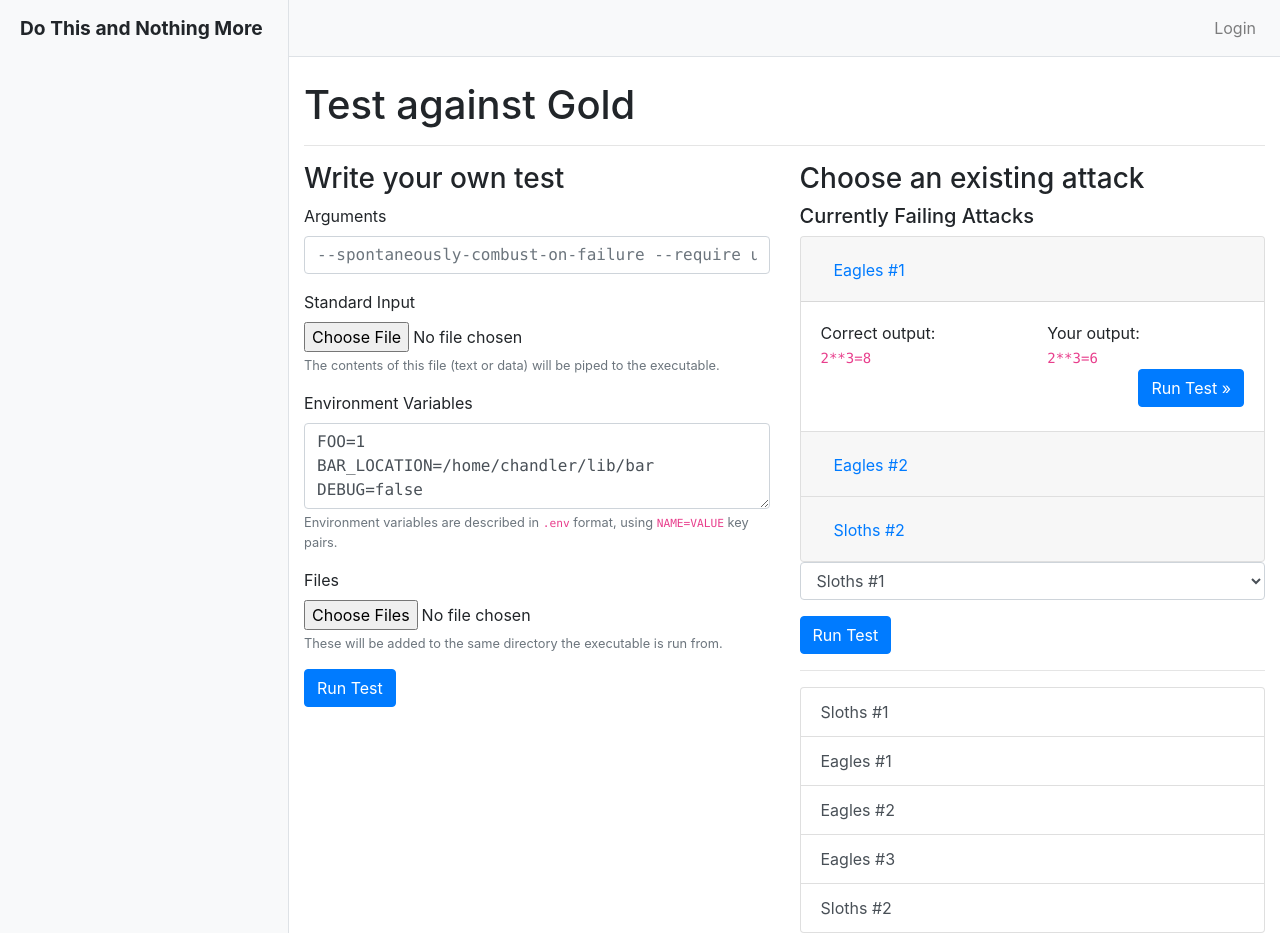
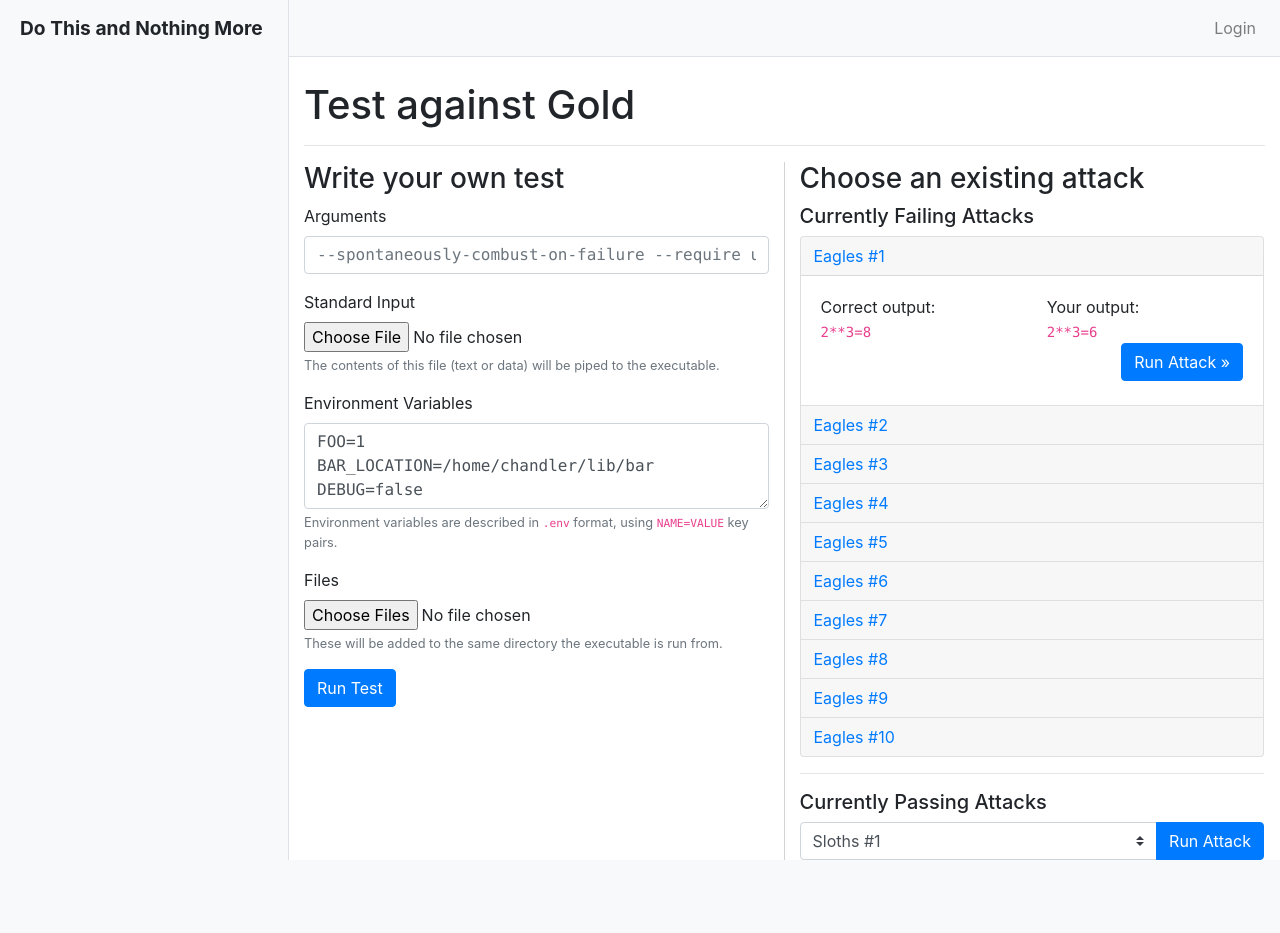
Before and after one commit to UMDLARS/dtanm, a Flask app: template scorer/scorer/templates/test_against_gold.html in a window 1280 px wide. After the commit the page ends 860 px from the top, so only its background shows below. Run offline with Flask 2, Linux system fonts and the light colour scheme; the template is opened without the code that fills it, so the values that code supplies are empty; parts of the project's set-up code (start-up, migrations or seed data) failed here and were passed over; some libraries are stand-ins or nearby versions.

Commit message:
Update "Choose an existing attack" against gold UI

```diff
--- a/scorer/scorer/templates/test_against_gold.html
+++ b/scorer/scorer/templates/test_against_gold.html
@@ -4,7 +4,7 @@
 
 {% block content %}
 <div class="row">
-    <div class="col-md">
+    <div class="col-md-6" style="border-right:1px solid lightgray">
         <form>
             <h3>Write your own test</h3>
             <div class="form-group">
@@ -42,22 +42,22 @@
         </form>
 
     </div>
-    <div class="col-md">
+    <div class="col-md-6" style="border-left:1px solid lightgray; margin-left:-1px;">
+        <h3>Choose an existing attack</h3>
         <form>
-            <h3>Choose an existing attack</h3>
             <h5>Currently Failing Attacks</h5>
             <div class="accordion" id="accordionExample">
+                {% for n in range(10) %}
                 <div class="card">
-                        <div class="card-header" id="headingOne">
-                            <h2 class="mb-0">
-                                <button class="btn btn-link" type="button" data-toggle="collapse" data-target="#collapse1"
-                                    aria-expanded="true" aria-controls="collapseOne">
-                                    Eagles #1
+                    <div class="card-header" style="padding:0px;cursor:pointer" data-toggle="collapse"
+                        data-target="#collapse{{ n }}">
+                        <button class="btn btn-link" type="button">
+                            Eagles #{{ n+1 }}
                         </button>
-                            </h2>
                     </div>
 
-                        <div id="collapse1" class="collapse show" aria-labelledby="headingOne" data-parent="#accordionExample">
+                    <div id="collapse{{ n }}" class="collapse {{ "show" if loop.first else "" }}"
+                        data-parent="#accordionExample">
                         <div class="card-body">
                             <div class="row">
                                 <div class="col-sm">
@@ -67,82 +67,32 @@
                                     Your output:<br /><code>2**3=6</code>
                                 </div>
                             </div>
-                                <button class="btn btn-primary float-right mb-4">Run Test
-                                    &raquo;</button>
+                            <a class="btn btn-primary float-right mb-4" href="#">Run Attack
+                                &raquo;</a>
                         </div>
                     </div>
                 </div>
-                    <div class="card">
-                        <div class="card-header" id="headingTwo">
-                            <h2 class="mb-0">
-                                <button class="btn btn-link collapsed" type="button" data-toggle="collapse"
-                                    data-target="#collapseTwo" aria-expanded="false" aria-controls="collapseTwo">
-                                    Eagles #2
-                                </button>
-                            </h2>
+                {% else %}
+                <span style="color:slategray;">Currently, no attacks are failing.</span>
+                {% endfor %}
             </div>
-                        <div id="collapseTwo" class="collapse" aria-labelledby="headingTwo" data-parent="#accordionExample">
-                            <div class="card-body">
-                                <div class="row">
-                                    <div class="col-sm">
-                                        Correct output:<br /><code>2**3=8</code>
-                                    </div>
-                                    <div class="col-sm">
-                                        Your output:<br /><code>2**3=6</code>
-                                    </div>
-                                </div>
-                                <button class="btn btn-primary float-right mb-4">Run Test
-                                    &raquo;</button>
-                            </div>
-                        </div>
-                    </div>
-                    <div class="card">
-                        <div class="card-header" id="headingThree">
-                            <h2 class="mb-0">
-                                <button class="btn btn-link collapsed" type="button" data-toggle="collapse"
-                                    data-target="#collapseThree" aria-expanded="false" aria-controls="collapseThree">
-                                    Sloths #2
-                                </button>
-                            </h2>
-                        </div>
-                        <div id="collapseThree" class="collapse" aria-labelledby="headingThree" data-parent="#accordionExample">
-                            <div class="card-body">
-                                <div class="row">
-                                    <div class="col-sm">
-                                        Correct output:<br /><code>2**3=8</code>
-                                    </div>
-                                    <div class="col-sm">
-                                        Your output:<br /><code>2**3=6</code>
-                                    </div>
-                                </div>
-                                <button class="btn btn-primary float-right mb-4">Run Test
-                                    &raquo;</button>
-                            </div>
-                        </div>
-                    </div>
-                </div>
-            </hr>
-            <div class="form-group">
-                <select class="form-control">
+        </form>
+        <hr>
+        <form>
+            <h5>Currently Passing Attacks</h5>
+            <div class="input-group">
+                <select class="custom-select">
                     <option value="1">Sloths #1</option>
                     <option value="2">Eagles #1</option>
                     <option value="3">Eagles #2</option>
                     <option value="4">Eagles #3</option>
                     <option value="5">Sloths #2</option>
                 </select>
+                <div class="input-group-append">
+                    <button class="btn btn-primary" type="button">Run Attack</button>
                 </div>
-            <button type="submit" class="btn btn-primary">Run Test</button>
+            </div>
         </form>
-        <hr>
-        <div class="list-group">
-            <button type="button" class="list-group-item list-group-item-action">
-                Sloths #1
-            </button>
-            <button type="button" class="list-group-item list-group-item-action">Eagles #1</button>
-            <button type="button" class="list-group-item list-group-item-action">Eagles #2</button>
-            <button type="button" class="list-group-item list-group-item-action">Eagles #3</button>
-            <button type="button" class="list-group-item list-group-item-action">Sloths #2</button>
-        </div>
     </div>
 </div>
 {% endblock %}
```
Lines whose indentation alone changed are shown as unchanged.
